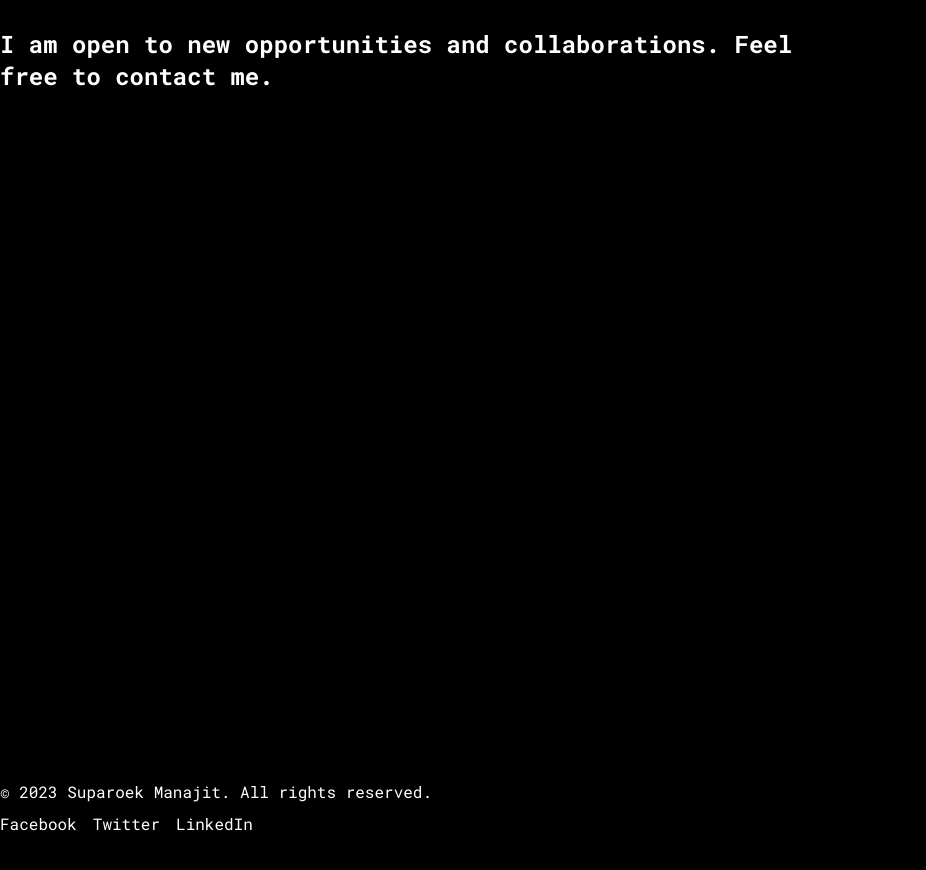
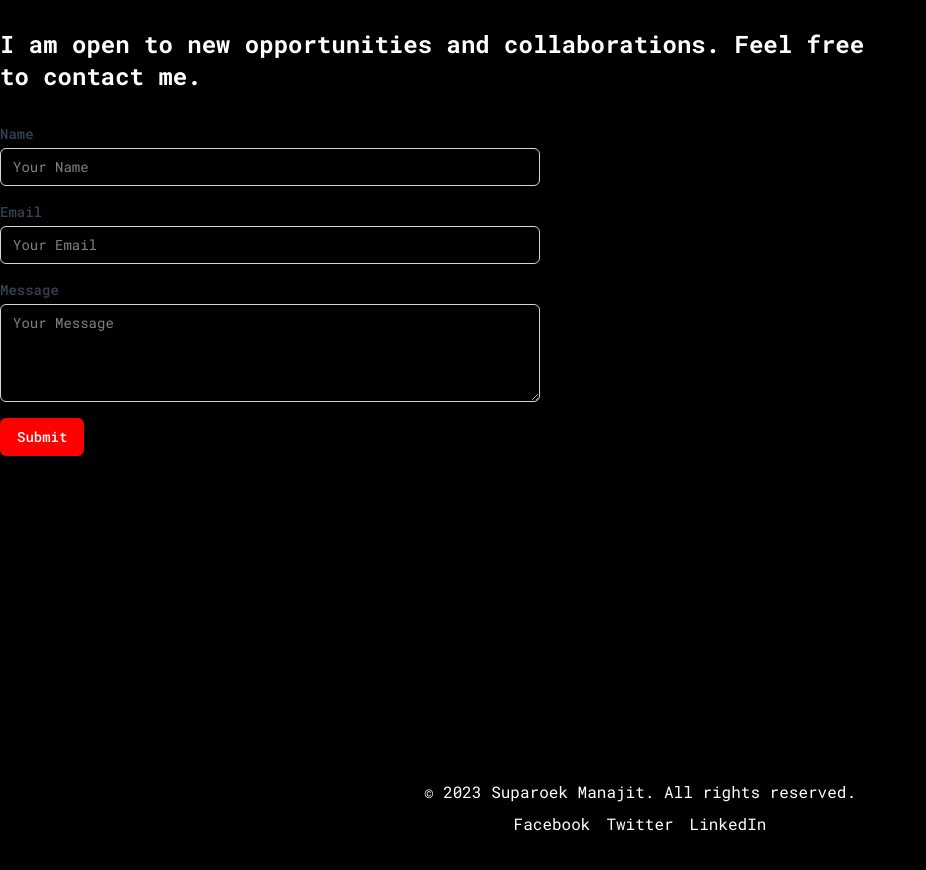
Before and after one commit to supxroek/my-portfolio, a Next.js app: page / in a window 1280 px wide. Shown: the part 4332-5202 px from the top of the page, without its empty margins (0-926 px from the left). Built offline with nearby package versions, Linux system fonts and the light colour scheme.

Commit message:
Add contact form to the page with name, email, and message fields

```diff
--- a/src/app/page.jsx
+++ b/src/app/page.jsx
@@ -235,7 +235,7 @@ export default function Page() {
       </main>
 
       {/* CONTACT */}
-      <main className="grid grid-cols-[80%_40%] h-screen justify-between">
+      <main className="flex flex-cols h-screen justify-between">
         <div>
           <h1 className="font-semibold text-sm mb-2 text-[#aaaa]">CONTACT</h1>
           <h1 className="font-semibold text-3xl text-[#FF0000]">Contact Me</h1>
@@ -243,11 +243,45 @@ export default function Page() {
             I am open to new opportunities and collaborations. Feel free to
             contact me.
           </h1>
+          <form className="mt-8 space-y-4 w-[50%]">
+            <div>
+              <label className="block text-sm font-medium text-gray-700">Name</label>
+              <input
+                type="text"
+                className="mt-1 block w-full px-3 py-2 border border-gray-300 rounded-md shadow-sm focus:outline-none focus:ring-[#FF0000] focus:border-[#FF0000] sm:text-sm"
+                placeholder="Your Name"
+              />
+            </div>
+            <div>
+              <label className="block text-sm font-medium text-gray-700">Email</label>
+              <input
+                type="email"
+                className="mt-1 block w-full px-3 py-2 border border-gray-300 rounded-md shadow-sm focus:outline-none focus:ring-[#FF0000] focus:border-[#FF0000] sm:text-sm"
+                placeholder="Your Email"
+              />
+            </div>
+            <div>
+              <label className="block text-sm font-medium text-gray-700">Message</label>
+              <textarea
+                className="mt-1 block w-full px-3 py-2 border border-gray-300 rounded-md shadow-sm focus:outline-none focus:ring-[#FF0000] focus:border-[#FF0000] sm:text-sm"
+                rows="4"
+                placeholder="Your Message"
+              ></textarea>
+            </div>
+            <div>
+              <button
+                type="submit"
+                className="inline-flex justify-center py-2 px-4 border border-transparent shadow-sm text-sm font-medium rounded-md text-white bg-[#FF0000] hover:bg-[#e60000] focus:outline-none focus:ring-2 focus:ring-offset-2 focus:ring-[#FF0000]"
+              >
+                Submit
+              </button>
+            </div>
+          </form>
         </div>
       </main>
 
       {/* Footer */}
-      <footer className="mt-10">
+      <footer className="flex flex-col mt-10 items-center justify-center">
         <p>&copy; 2023 Suparoek Manajit. All rights reserved.</p>
         <div className="flex space-x-4 mt-2">
           <a href="#" className="hover:text-amber-600 transition duration-300">
```
